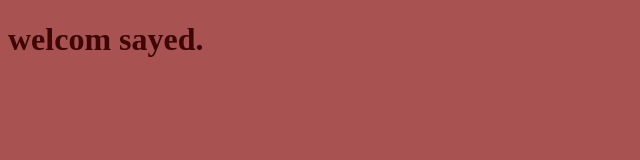
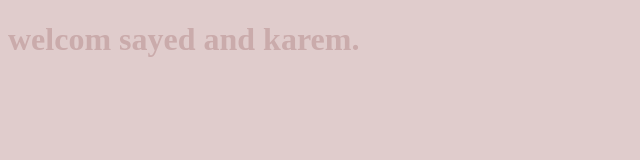
Before and after one commit to karem-mousa-git/karem-mousa, a plain HTML site: page index.html in a window 1280 px wide. Shown: the whole page, without its empty margins (0-640 px from the left). Drawn offline with Linux system fonts and the light colour scheme.

Commit message:
adding changing

```diff
--- a/index.html
+++ b/index.html
@@ -7,7 +7,7 @@
     <link rel="stylesheet" href="style.css">
 </head>
 <body>
-    <h1>welcom sayed.</h1>
+    <h1>welcom sayed and karem.</h1>
     <script src="app.js"></script>
 </body>
 </html>
--- a/style.css
+++ b/style.css
@@ -1,6 +1,6 @@
 h1{
- color: rgb(63, 6, 6);
+ color: rgb(202, 171, 171);
 }
 body{
-    background-color: rgb(168, 82, 82);
+    background-color: rgb(224, 204, 204);
 }
```
